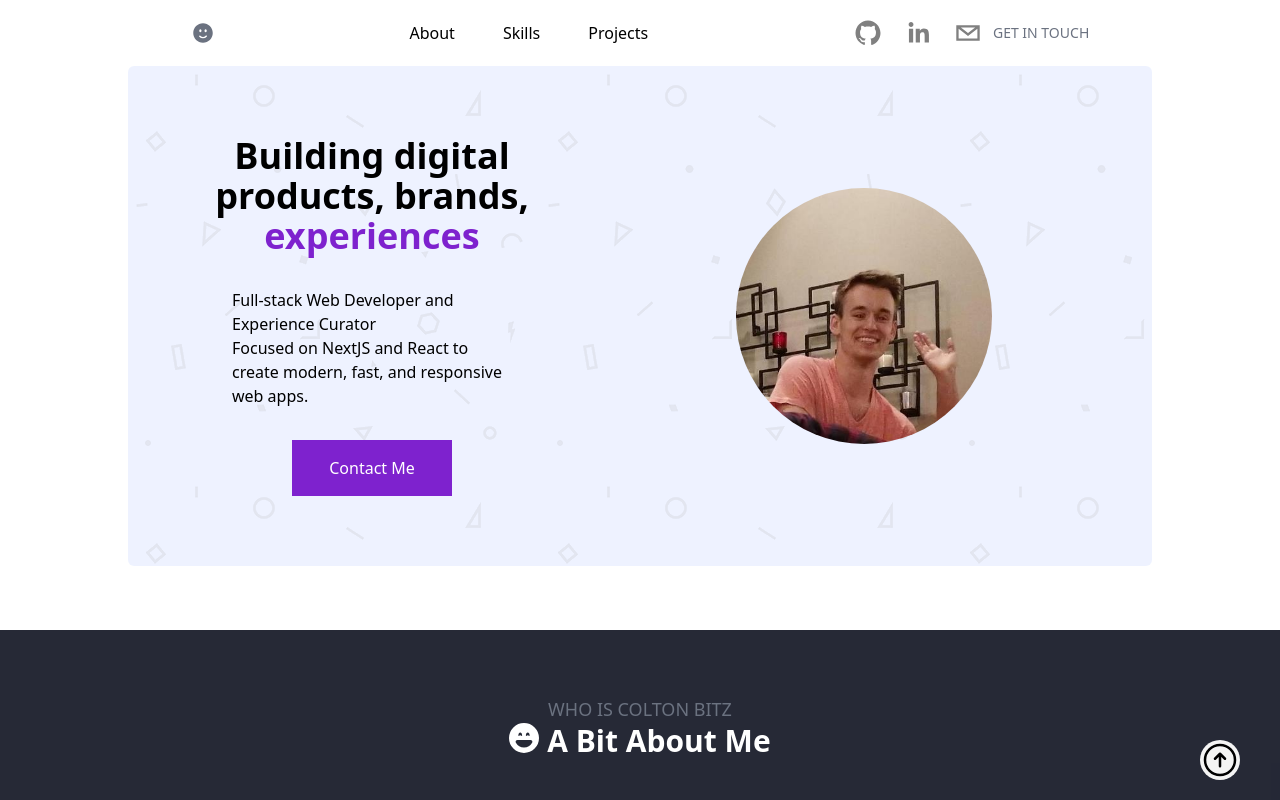
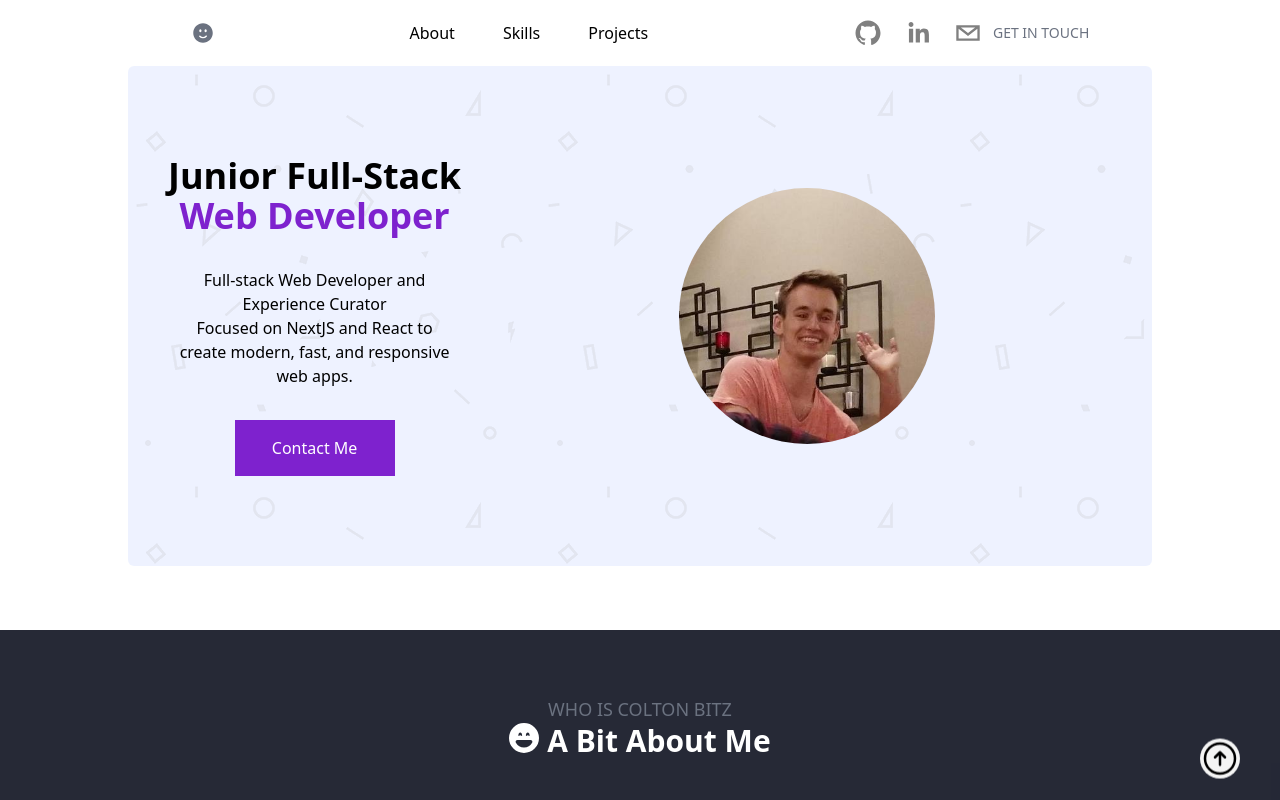
Before and after one commit to Coltonb-boop/portfolio-nextjs13, a Next.js app: page / in a window 1280 px wide. Built offline with nearby package versions, Linux system fonts and the light colour scheme.

Commit message:
Changed some wording

```diff
--- a/app/Hero.tsx
+++ b/app/Hero.tsx
@@ -7,11 +7,11 @@ function Hero({}: Props) {
 
   return (
     <div className='hero-background relative flex items-center justify-evenly text-center bg-hero-pattern z-10 bg-indigo-50 m-16 mt-0 h-[500px] md:rounded-md w-full md:max-w-5xl mx-auto'>
-      <div className='flex flex-col items-center justify-center space-y-8 pl-10 max-w-md text-left'>
+      <div className='flex flex-col items-center justify-center space-y-8 pl-10 max-w-md text-center'>
         <div className='flex flex-col text-center text-4xl font-bold'>
-          <p>Building digital products, brands,</p>
+          <p>Junior Full-Stack</p>
           <p className=''></p>
-          <span className='text-purple-700'>experiences</span>
+          <span className='text-purple-700'>Web Developer</span>
         </div>
         <div className='max-w-[280px]'>
           <p>Full-stack Web Developer and Experience Curator</p>
--- a/app/Skills.tsx
+++ b/app/Skills.tsx
@@ -31,7 +31,7 @@ function Skills({}: Props) {
         Skills
       </h3>
 
-      <div className="grid grid-cols-4 gap-5">
+      <div className="grid grid-cols-4 gap-5 mb-20">
         {skills.map((skill, index) => {
           const even = index / 4 % 2 >= 1;
           return <Skill key={index} url={skill} even={even} />
--- a/app/page.tsx
+++ b/app/page.tsx
@@ -1,4 +1,5 @@
 'use client'
+import { useState } from 'react';
 import '../styles/globals.css';
 import About from './About';
 import ContactMe from './ContactMe';
@@ -10,6 +11,19 @@ import Skills from './Skills';
 type Props = {}
 
 const Home = (props: Props) => {
+  const [showButton, setShowButton] = useState<boolean>(false);
+
+  const toggleVisible = () => {
+    const scrolled = document.documentElement.scrollTop;
+    if (scrolled > 300) {
+      setShowButton(true);
+    }
+    else if (scrolled <= 300) {
+      setShowButton(false);
+    }
+  };
+
+  window.addEventListener('scroll', toggleVisible);
 
   return (
     <>
@@ -18,7 +32,7 @@ const Home = (props: Props) => {
         <Header />
 
         <a href='#top' className='scroll-smooth'>
-          <footer className='absolute right-10 bottom-5 cursor-pointer z-30'>
+          <footer className='absolute right-10 bottom-5 cursor-pointer z-30 motion-safe:animate-bounce'>
             <div className='flex items-center justify-center'>
               <svg xmlns="http://www.w3.org/2000/svg" fill="none" viewBox="0 0 24 24" strokeWidth={1.5} stroke="currentColor" className="h-10 w-10 bg-white/95 rounded-full hover:text-purple-700">
                 <path strokeLinecap="round" strokeLinejoin="round" d="M15 11.25l-3-3m0 0l-3 3m3-3v7.5M21 12a9 9 0 11-18 0 9 9 0 0118 0z" />
@@ -34,11 +48,6 @@ const Home = (props: Props) => {
         <section id='about'>
           <About />
         </section>
-
-        {/* Don't need for now */}
-        {/* <section id='experience'>
-          <Experience />
-        </section> */}
 
         <section id='skills'>
           <Skills />
```
